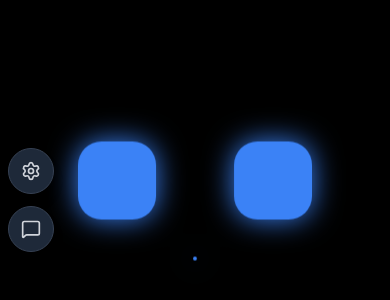
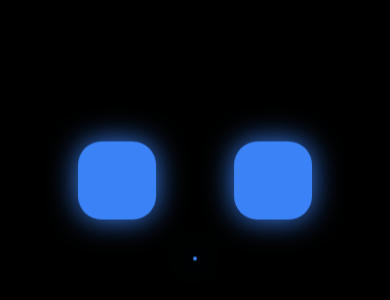
Before and after one commit to jaysonragasa/deskbuddy2, a React (Vite) app: page / in a window 390 px wide. Shown: the part 222-522 px from the top of the page. Built offline with nearby package versions, Linux system fonts and the light colour scheme.

Commit message:
feat: add long-press gesture for context menu
Implemented long-press detection on the main view to trigger the context menu, including haptic feedback and move cancellation for better mobile usability.

```diff
--- a/src/App.tsx
+++ b/src/App.tsx
@@ -13,6 +13,29 @@ export default function App() {
   const [availableModels, setAvailableModels] = useState<string[]>([]);
   const [isFetchingModels, setIsFetchingModels] = useState(false);
   const [modelFetchError, setModelFetchError] = useState<string | null>(null);
+  const [showContextMenu, setShowContextMenu] = useState(false);
+
+  const touchTimer = useRef<NodeJS.Timeout | null>(null);
+  const touchMoved = useRef(false);
+
+  const startTouch = () => {
+    touchMoved.current = false;
+    touchTimer.current = setTimeout(() => {
+      setShowContextMenu(true);
+      if (window.navigator && window.navigator.vibrate) {
+        window.navigator.vibrate(50);
+      }
+    }, 600);
+  };
+
+  const cancelTouch = () => {
+    if (touchTimer.current) clearTimeout(touchTimer.current);
+  };
+
+  const onTouchMove = () => {
+    touchMoved.current = true;
+    cancelTouch();
+  };
 
   const [settings, setSettings] = useState<MochiSettings>(() => {
     const saved = localStorage.getItem('mochiSettings');
@@ -230,28 +253,18 @@ export default function App() {
       {/* Main View */}
       <div
         className="flex-1 relative flex flex-col items-center justify-center cursor-pointer overflow-hidden group"
-        onClick={handleWakeUp}
+        onClick={(e) => {
+           if (!showContextMenu && !touchMoved.current) {
+               handleWakeUp();
+           }
+        }}
+        onMouseDown={startTouch}
+        onMouseUp={cancelTouch}
+        onMouseLeave={cancelTouch}
+        onTouchStart={startTouch}
+        onTouchEnd={cancelTouch}
+        onTouchMove={onTouchMove}
       >
-        <div className={`absolute left-2 top-1/2 -translate-y-1/2 z-50 flex flex-col gap-3 transition-opacity ${settings.isSidebarOpen ? 'opacity-0 pointer-events-none' : 'opacity-100'}`}>
-          <button
-            onClick={(e) => { e.stopPropagation(); setSettings(s => ({ ...s, isSidebarOpen: !s.isSidebarOpen })); }}
-            className="p-3 rounded-full bg-gray-800 text-gray-300 hover:bg-gray-700 hover:text-white transition-all shadow-lg border border-gray-700"
-          >
-            <Settings className="w-5 h-5" />
-          </button>
-          <button
-            onClick={(e) => { e.stopPropagation(); setSettings(s => ({ ...s, showSubtitles: !s.showSubtitles })); }}
-            className="p-3 rounded-full bg-gray-800 text-gray-300 hover:bg-gray-700 hover:text-white transition-all shadow-lg border border-gray-700"
-          >
-            {settings.showSubtitles ? <MessageSquare className="w-5 h-5" /> : <MessageSquareOff className="w-5 h-5" />}
-          </button>
-          <button
-            onClick={(e) => toggleFullscreen(e as any)}
-            className="hidden sm:block p-3 rounded-full bg-gray-800 text-gray-300 hover:bg-gray-700 hover:text-white transition-all shadow-lg border border-gray-700"
-          >
-            {isFullscreen ? <Minimize className="w-5 h-5" /> : <Maximize className="w-5 h-5" />}
-          </button>
-        </div>
 
         {settings.showClockFace && <ClockFace settings={settings} />}
 
@@ -337,6 +350,61 @@ export default function App() {
           )}
         </div>
 
+        {/* Context Menu Overlay */}
+        {showContextMenu && (
+          <div
+            className="absolute inset-0 bg-black/60 backdrop-blur-sm z-[100] flex items-center justify-center pointer-events-auto"
+            onClick={(e) => { e.stopPropagation(); setShowContextMenu(false); }}
+          >
+            <div
+              className="bg-gray-900 border border-gray-800 rounded-2xl shadow-2xl p-4 flex flex-col gap-3 min-w-[200px]"
+              onClick={(e) => e.stopPropagation()}
+            >
+              <h3 className="text-gray-400 text-xs font-semibold uppercase tracking-wider mb-2 px-2">Quick Menu</h3>
+
+              <button
+                className="flex items-center gap-3 w-full p-3 rounded-xl bg-gray-800 text-white hover:bg-gray-700 active:bg-gray-600 transition-colors"
+                onClick={() => {
+                  setSettings(s => ({ ...s, isSidebarOpen: true }));
+                  setShowContextMenu(false);
+                }}
+              >
+                <Settings className="w-5 h-5" />
+                <span className="font-medium">Settings</span>
+              </button>
+
+              <button
+                className="flex items-center gap-3 w-full p-3 rounded-xl bg-gray-800 text-white hover:bg-gray-700 active:bg-gray-600 transition-colors"
+                onClick={() => {
+                  setSettings(s => ({ ...s, showSubtitles: !s.showSubtitles }));
+                  setShowContextMenu(false);
+                }}
+              >
+                {settings.showSubtitles ? <MessageSquareOff className="w-5 h-5" /> : <MessageSquare className="w-5 h-5" />}
+                <span className="font-medium">{settings.showSubtitles ? 'Hide Subs' : 'Show Subs'}</span>
+              </button>
+
+              <button
+                className="flex items-center gap-3 w-full p-3 rounded-xl bg-gray-800 text-white hover:bg-gray-700 active:bg-gray-600 transition-colors"
+                onClick={(e) => {
+                  toggleFullscreen(e as any);
+                  setShowContextMenu(false);
+                }}
+              >
+                {isFullscreen ? <Minimize className="w-5 h-5" /> : <Maximize className="w-5 h-5" />}
+                <span className="font-medium">{isFullscreen ? 'Exit Fullscreen' : 'Fullscreen'}</span>
+              </button>
+
+              <button
+                className="mt-2 text-gray-400 hover:text-white p-2 text-sm text-center font-medium border border-gray-700 rounded-xl"
+                onClick={() => setShowContextMenu(false)}
+              >
+                Close
+              </button>
+            </div>
+          </div>
+        )}
+
       </div>
     </div>
   );
```
